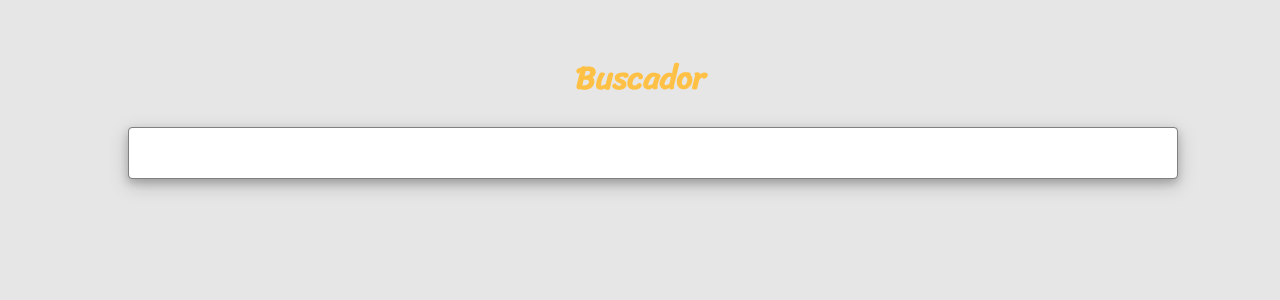
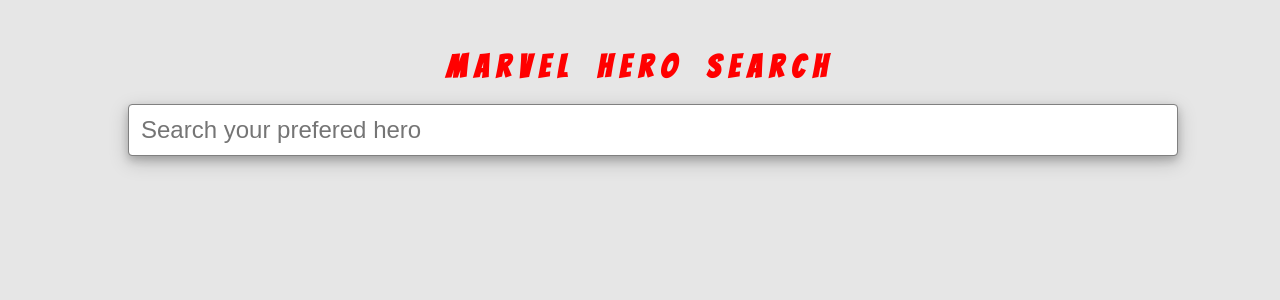
Before and after one commit to dgarciabravo13/marvelsearch, a React (Create React App) app in the folder client/: page / in a window 1280 px wide. Shown: the top 300 px of the page. Built offline with nearby package versions, Linux system fonts and the light colour scheme.

Commit message:
footer done

```diff
--- a/client/src/components/Hero/index.js
+++ b/client/src/components/Hero/index.js
@@ -48,6 +48,7 @@
   text-transform:uppercase;
   color:white;
   font-weight: bold;
+  &:hover { background: #337aff; }
 `;
 
 const Hero = ({ hero }) => {
--- a/client/src/components/HeroModal/index.js
+++ b/client/src/components/HeroModal/index.js
@@ -18,6 +18,9 @@
 `;
 
 const HeroModal = ({ hero }) => {
+  const { available } = hero.comics;
+  const { url } = hero.urls[0];
+
   return (
     <>
       <ProfileImg
@@ -42,6 +45,23 @@
           hero.description
         )}
       </div>
+      <footer>
+        <div className="projects">
+          <div>
+            <p>Comics Disponibles:</p>
+            <p>{available}</p>
+          </div>
+
+          <a
+            href={url}
+            target="_blank"
+            rel="noopener noreferrer"
+            className="info"
+          >
+            Más Info
+          </a>
+        </div>
+      </footer>
     </>
   );
 };
--- a/client/src/components/Input/index.js
+++ b/client/src/components/Input/index.js
@@ -1,5 +1,5 @@
 import React from "react";
-import {InputContainer} from "./style";
+import { InputContainer } from "./style";
 import styled from "styled-components";
 
 const InputItem = styled.input`
@@ -10,20 +10,35 @@
   color: #495057;
   background-color: #fff;
   background-clip: padding-box;
-  font-size:1.5rem;
+  font-size: 1.5rem;
   border: 1px solid grey;
   border-radius: 0.25rem;
   box-shadow: 0 4px 8px 0 rgba(0, 0, 0, 0.2), 0 6px 20px 0 rgba(0, 0, 0, 0.19);
+   &:focus{
+    outline: none;
+}
 `;
 
-const Input = ({setName}) => {
+const H1 = styled.h1`
+  color:red;
+  letter-spacing: 0.25em;
+  word-spacing: 0.25em;
+`;
+
+
+const Input = ({ setName }) => {
   return (
     <InputContainer>
-      <h1>Buscador</h1>
-      <InputItem className="form-control" onChange={e => {e.preventDefault(); setName(e.target.value)}}/>
+      <H1>Marvel Hero Search</H1>
+      <InputItem
+        placeholder="Search your prefered hero"
+        onChange={(e) => {
+          // e.preventDefault();
+          setName(e.target.value);
+        }}
+      />
     </InputContainer>
   );
 };
 
-
 export default Input;
--- a/client/src/index.css
+++ b/client/src/index.css
@@ -1,4 +1,4 @@
-@import url("https://fonts.googleapis.com/css?family=Roboto|Sriracha&display=swap");
+@import url("https://fonts.googleapis.com/css?family=Bangers|Roboto|Sriracha&display=swap");
 
 body {
   margin: 0;
@@ -26,7 +26,6 @@
   overflow: auto;
   border-radius: 4px;
   outline: none;
-  padding: 20px;
 }
 
 .myoverlay {
@@ -38,11 +37,36 @@
   background-color: rgba(0, 0, 0, 0.75);
 }
 h1 {
-  font-family: "Sriracha", arial, sans-serif;
+  font-family: "Bangers", arial, sans-serif;
   text-align: center;
   margin-bottom: 20px;
   color: #ffc145;
 }
 .description {
   margin-bottom: 20px;
+  padding: 20px;
 }
+
+.projects {
+  color:white;
+  background: #33A2FF;
+  display: flex;
+  flex-direction: row;
+  padding: 5px;
+  justify-content: space-between;
+}
+
+.projects div {
+  display:flex;
+  flex-direction: row;
+}
+
+footer p {
+  margin:0;
+  padding: 0 5px;
+}
+
+.info{
+  text-decoration: none;
+  color:white;
+}
```
